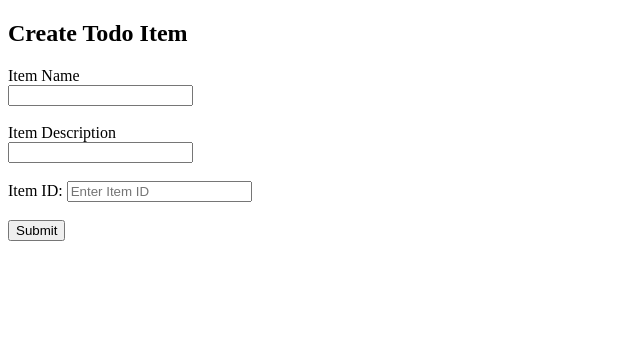
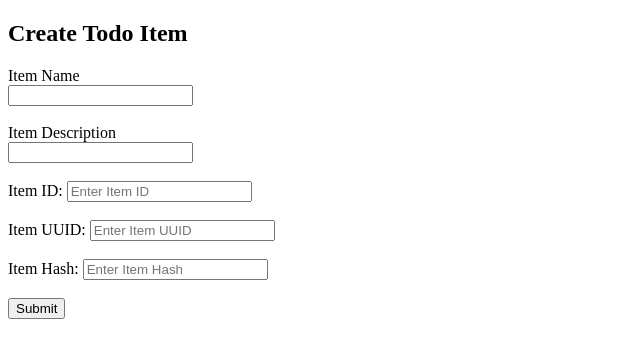
Before and after one commit to Prathamesh-Patil1/git-assignment, a Flask app: template templates/todo.html in a window 1280 px wide. Shown: the top 358 px of the page, without its empty margins (0-640 px from the left). Run offline with Flask 3, Linux system fonts and the light colour scheme; the template is opened without the code that fills it, so the values that code supplies are empty.

```diff
--- a/app.py
+++ b/app.py
@@ -1,11 +1,17 @@
-from flask import Flask, jsonify
+from flask import Flask, jsonify, request
 import json
 import os
+from pymongo import MongoClient
 
 app = Flask(__name__)
 
 # Path to the data.json file
 DATA_FILE = os.path.join(os.path.dirname(__file__), "data.json")
+
+# MongoDB connection
+client = MongoClient("mongodb://localhost:27017/")
+db = client["todo_db"]
+collection = db["todo_items"]
 
 # Home route
 @app.route("/")
@@ -22,7 +28,23 @@ def get_data():
     except Exception as e:
         return jsonify({"error": str(e)}), 500
 
+
+# NEW ROUTE FOR TASK 3
+@app.route("/submittodoitem", methods=["POST"])
+def submit_todo():
+
+    itemName = request.form.get("itemName")
+    itemDescription = request.form.get("itemDescription")
+
+    todo_item = {
+        "itemName": itemName,
+        "itemDescription": itemDescription
+    }
+
+    collection.insert_one(todo_item)
+
+    return jsonify({"message": "Todo item saved successfully"})
+
+
 if __name__ == "__main__":
     app.run(debug=True)
-
-#ppatil2004
--- a/templates/todo.html
+++ b/templates/todo.html
@@ -20,6 +20,14 @@
 <input type="text" name="item_id" placeholder="Enter Item ID">
 <br><br>
 
+<label>Item UUID:</label>
+<input type="text" name="item_uuid" placeholder="Enter Item UUID">
+<br><br>
+
+<label>Item Hash:</label>
+<input type="text" name="item_hash" placeholder="Enter Item Hash">
+<br><br>
+
 <button type="submit">Submit</button>
 
 </form>
```
